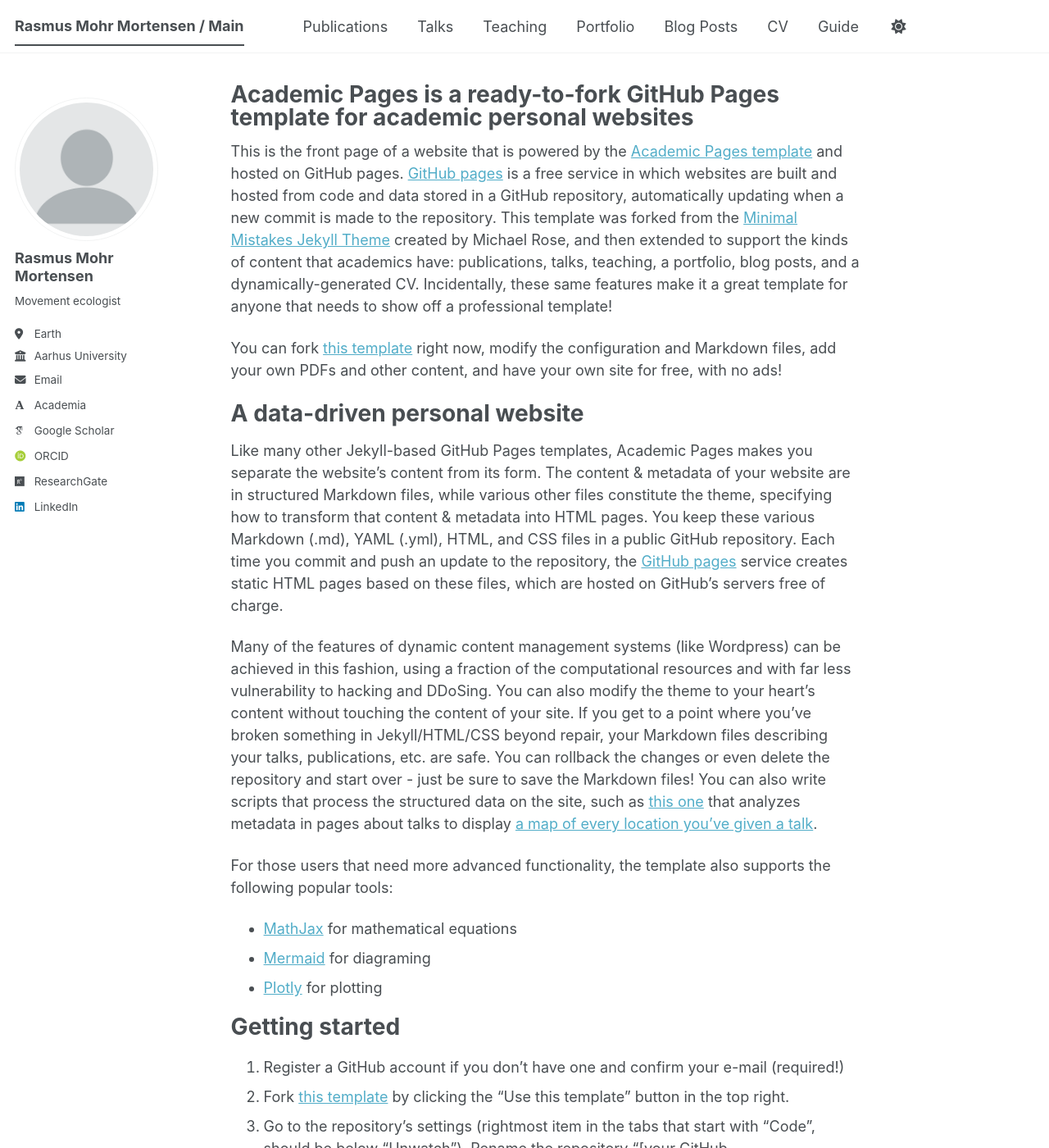
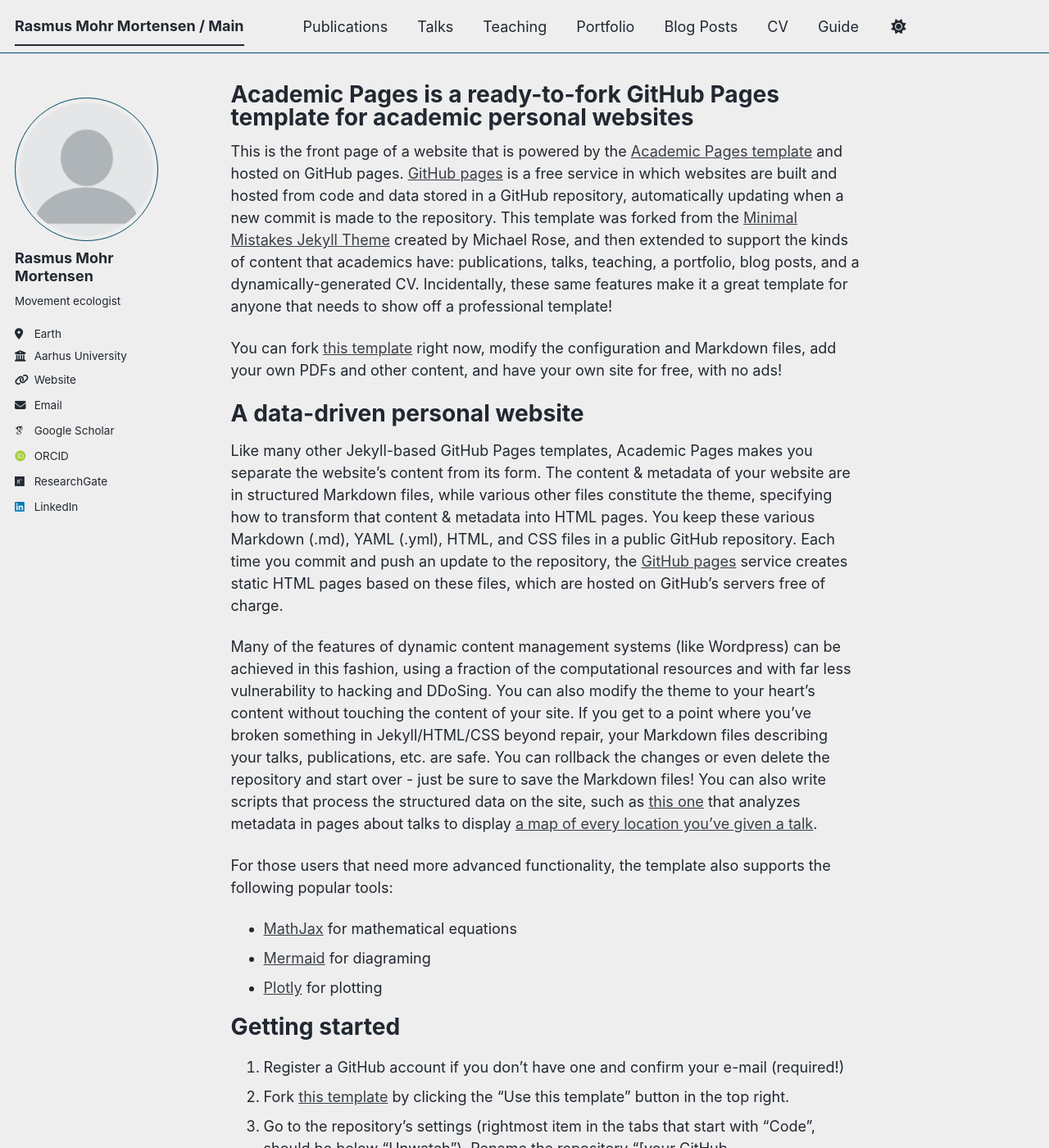
Before and after one commit to rasmusmohrmortensen/rasmusmohrmortensen.github.io, a Jekyll site: the page built from _pages/about.md, in a window 1280 px wide and 1400 px high. Shown: the whole window at 82% size. Built offline with Jekyll 4.4.1, drawn with Linux system fonts in a browser that asks for light colours; some web fonts are replaced; a script bundle is joined from its source files by our own code; library files that are not in the unit come from our copies.

Commit message:
Update _config.yml

```diff
--- a/_config.yml
+++ b/_config.yml
@@ -8,7 +8,7 @@
 
 # Basic Site Settings
 locale                   : "en-UK"
-site_theme               : "default" # The available themes options are "default", "air", "sunrise", "mint", "dirt" and "contrast"
+site_theme               : "air" # The available themes options are "default", "air", "sunrise", "mint", "dirt" and "contrast"
 title                    : "Rasmus Mohr Mortensen / Main"
 title_separator          : "-"
 name                     : &name "Rasmus Mohr Mortensen"
@@ -29,11 +29,11 @@ author:
   bio              : "Movement ecologist"
   location         : "Earth"
   employer         : "Aarhus University"
-  uri              : # URL
+  uri              : "https://pure.au.dk/portal/en/persons/rmm@ecos.au.dk/"# URL
   email            : "rmm@ecos.au.dk"
 
   # Academic websites
-  academia         : "https://pure.au.dk/portal/en/persons/rmm@ecos.au.dk/"# URL
+  academia         : # URL
   arxiv            : # URL - Update with the correct link to your profile
   googlescholar    : "https://scholar.google.com/citations?user=A0pMQOIAAAAJ&hl"
   inspire-hep      : # URL
```
